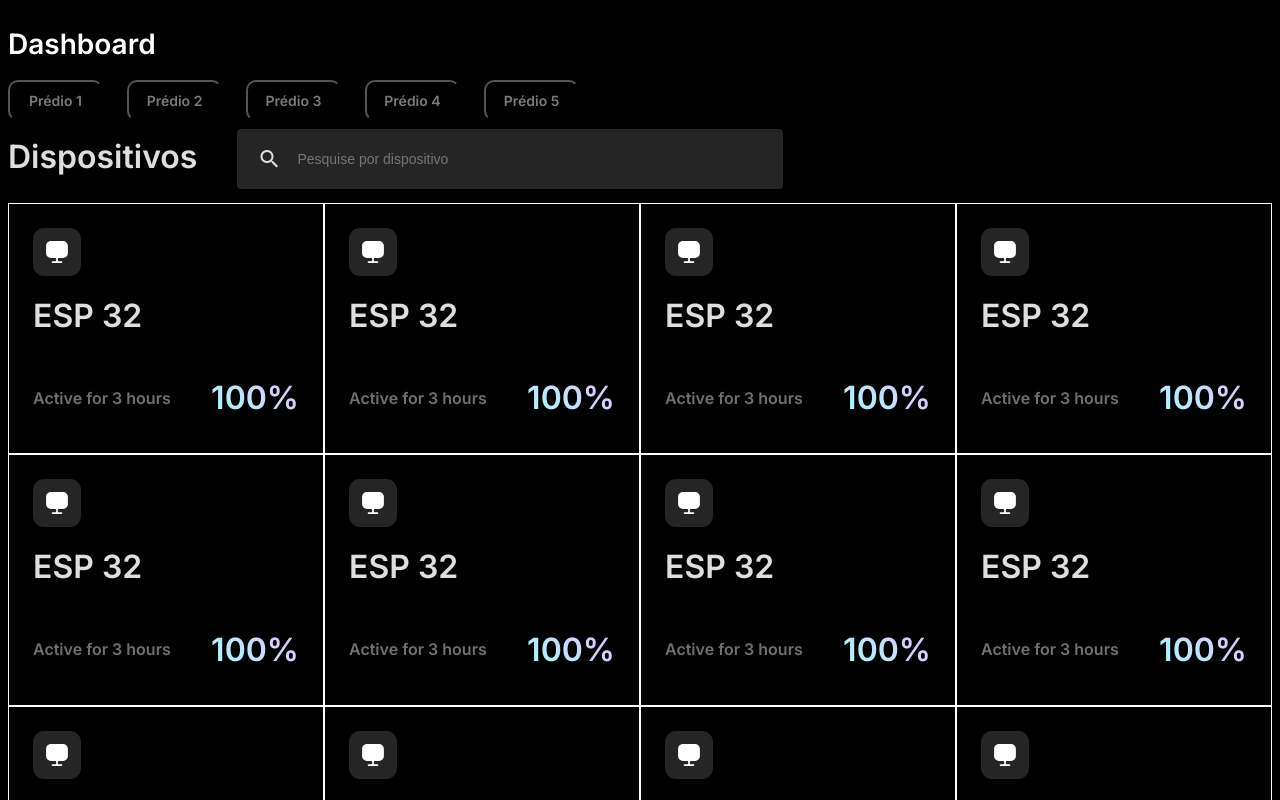
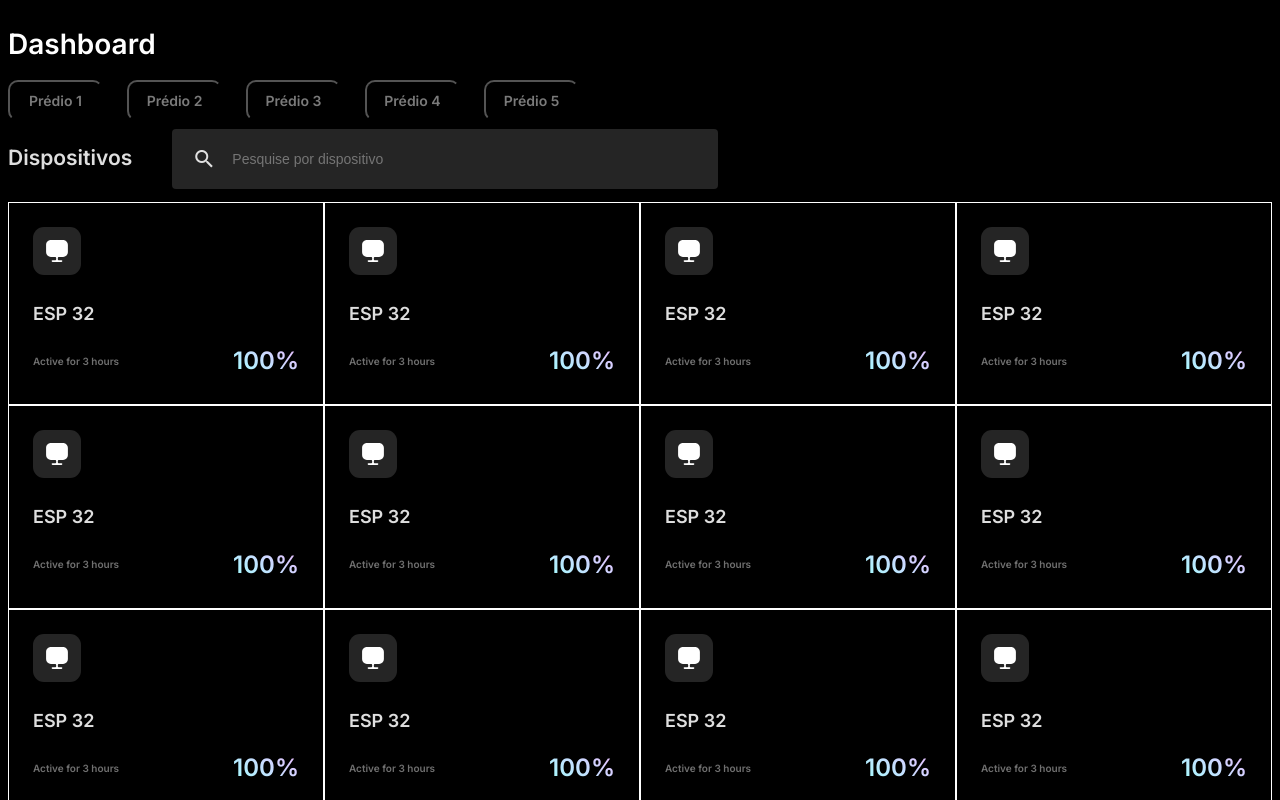
Before and after one commit to 2022M4T1-Inteli/Locus, a React (Vite) app in the folder src/front/: page / in a window 1280 px wide. Shown: the top 800 px of the page. Built offline with nearby package versions, Linux system fonts and the light colour scheme.

Commit message:
Alterações de tamanho (Componente Card)

```diff
--- a/src/front/src/components/Card/styles.css
+++ b/src/front/src/components/Card/styles.css
@@ -87,8 +87,8 @@ margin-right: 50px;
 @import url('https://fonts.googleapis.com/css2?family=Inter:wght@400;600&family=Source+Sans+Pro:wght@600;700&display=swap');
 
 .Model > h3 {
-  margin-top: 1rem;
-  font-size: 2rem;
+  margin-top: 1.5rem;
+  font-size: 1.125rem;
 }
 .App {
   min-width: 100%;
@@ -114,9 +114,10 @@ margin-right: 50px;
 }
 
 .Top > h1 {
-  margin-top: 1rem;
+  margin-top: 1.5rem;
   margin-right: 2rem;
-  margin-bottom: 1.7rem;
+  margin-bottom: 2rem;
+  font-size: 1.3125rem;
 }
 
 .Search {
@@ -149,7 +150,7 @@ margin-right: 50px;
 .Search > input {
   border: none;
   outline: none;
-  font-size: 14px;
+  font-size: 0.875rem;
   background-color: #252525;
   text-decoration-color: #fff;
 }
@@ -166,7 +167,7 @@ margin-right: 50px;
 }
 
 .grad {
-  font-size: 2rem;
+  font-size: 1.5rem;
   margin: 0;
   width: fit-content;
   background: -webkit-linear-gradient(235deg, rgba(237,186,255,1) 0%, rgba(197,222,255,1) 50%, rgba(161,255,255,1) 100%);
@@ -176,7 +177,7 @@ margin-right: 50px;
 }
 
 .Status > h4 {
-  font-size: 1rem;
+  font-size: 0.625rem;
   opacity: 0.5;
 }
 
```
